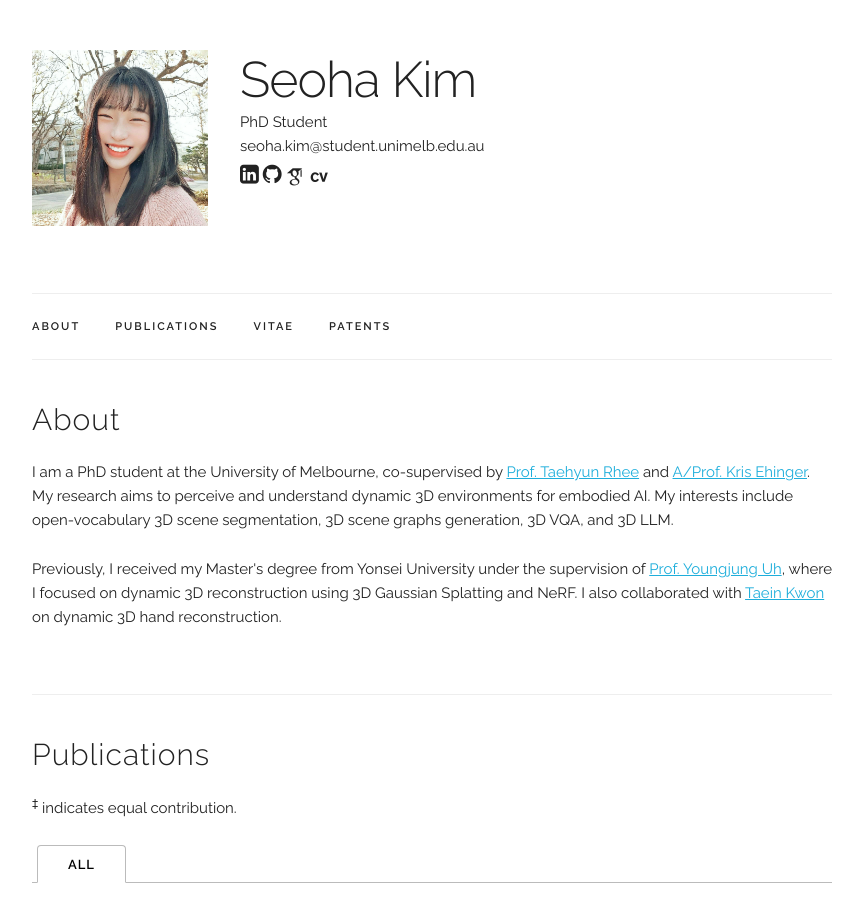
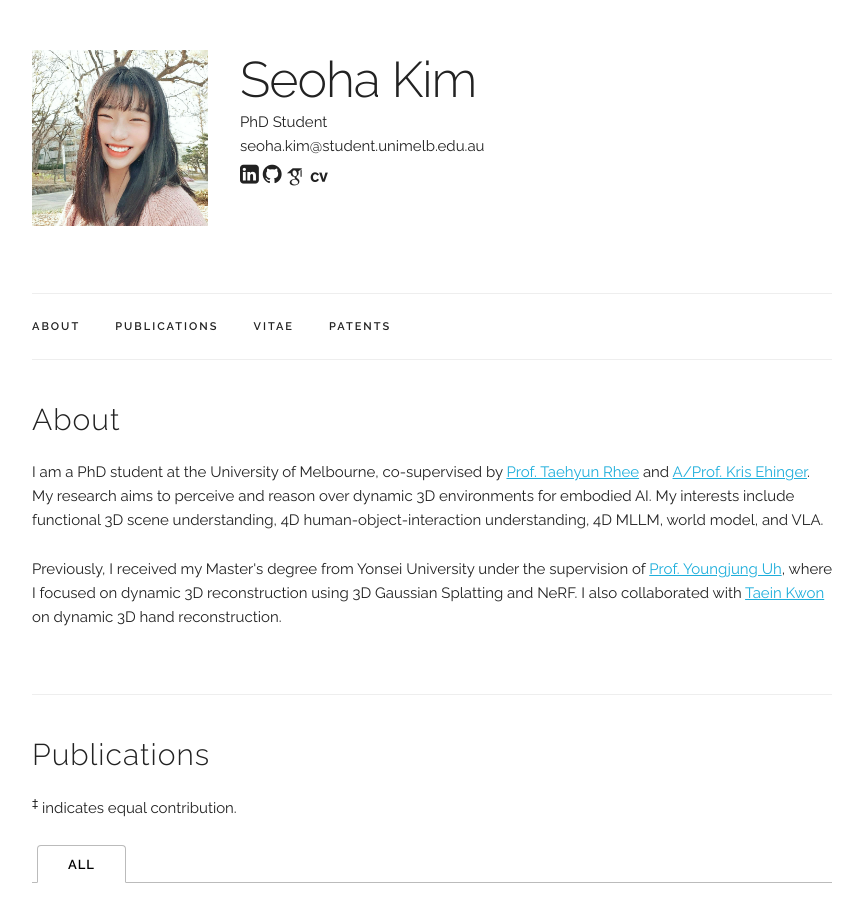
Before and after one commit to seoha-kim/seoha-kim.github.io, a Jekyll site: the page built from index.html, in a window 1280 px wide and 900 px high. Shown: the whole window, without its empty margins (208-1071 px from the left). Built offline with Jekyll 4.4.1, drawn with Linux system fonts in a browser that asks for light colours; some web fonts are replaced.

Commit message:
Update index.html

```diff
--- a/index.html
+++ b/index.html
@@ -6,7 +6,7 @@ title: Home
 <div class="docs-section" id="bio">
   <h4>About</h4>
 <p>I am a PhD student at the University of Melbourne, co-supervised by <a href="https://findanexpert.unimelb.edu.au/profile/1084098-taehyun-rhee">Prof. Taehyun Rhee</a> and <a href="http://www.kehinger.com/">A/Prof. Kris Ehinger</a>.
-  My research aims to perceive and understand dynamic 3D environments for embodied AI. My interests include open-vocabulary 3D scene segmentation, 3D scene graphs generation, 3D VQA, and 3D LLM.</p>
+  My research aims to perceive and reason over dynamic 3D environments for embodied AI. My interests include functional 3D scene understanding, 4D human-object-interaction understanding, 4D MLLM, world model, and VLA.</p>
 
 <p>Previously, I received my Master's degree from Yonsei University under the supervision of <a href="https://vilab.yonsei.ac.kr/members/professor">Prof. Youngjung Uh</a>,
   where I focused on dynamic 3D reconstruction using 3D Gaussian Splatting and NeRF.
```
